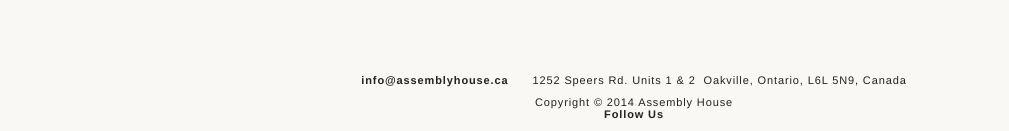
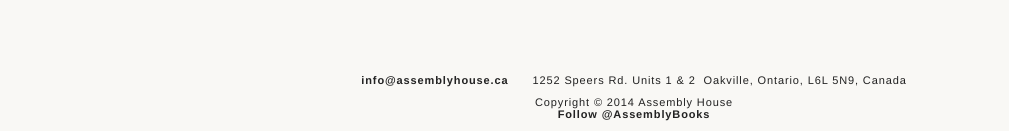
Before and after one commit to darcysaum/assembly-house, a Jekyll site: the page built from index.html, in a window 1280 px wide. Shown: the part 1044-1175 px from the top of the page, without its empty margins (6-1015 px from the left). Built offline with Jekyll 4.4.1, drawn with Linux system fonts in a browser that asks for light colours; some web fonts are replaced; Markdown is read by kramdown in place of the engine named in the settings; comment, search, counter and statistics services are not loaded.

Commit message:
Update footer.html

```diff
--- a/_includes/footer.html
+++ b/_includes/footer.html
@@ -2,6 +2,6 @@
   <span class="email"><a href="mailto:info@assemblyhouse.ca">info@assemblyhouse.ca</a></span>
   <span class="address">1252 Speers Rd. Units 1 &amp; 2&nbsp;&nbsp;Oakville, Ontario, L6L 5N9, Canada</span>
   <span class="copyright">Copyright &copy; 2014 Assembly House</span>
-  <span class="twitter"><a href="https://twitter.com/AssemblyBooks" class="twitter-follow-button" data-show-count="false">Follow Us</a>
+  <span class="twitter"><a href="https://twitter.com/AssemblyBooks" class="twitter-follow-button" data-show-count="false">Follow @AssemblyBooks</a>
 <script>!function(d,s,id){var js,fjs=d.getElementsByTagName(s)[0],p=/^http:/.test(d.location)?'http':'https';if(!d.getElementById(id)){js=d.createElement(s);js.id=id;js.src=p+'://platform.twitter.com/widgets.js';fjs.parentNode.insertBefore(js,fjs);}}(document, 'script', 'twitter-wjs');</script></span>
 </div>
```
